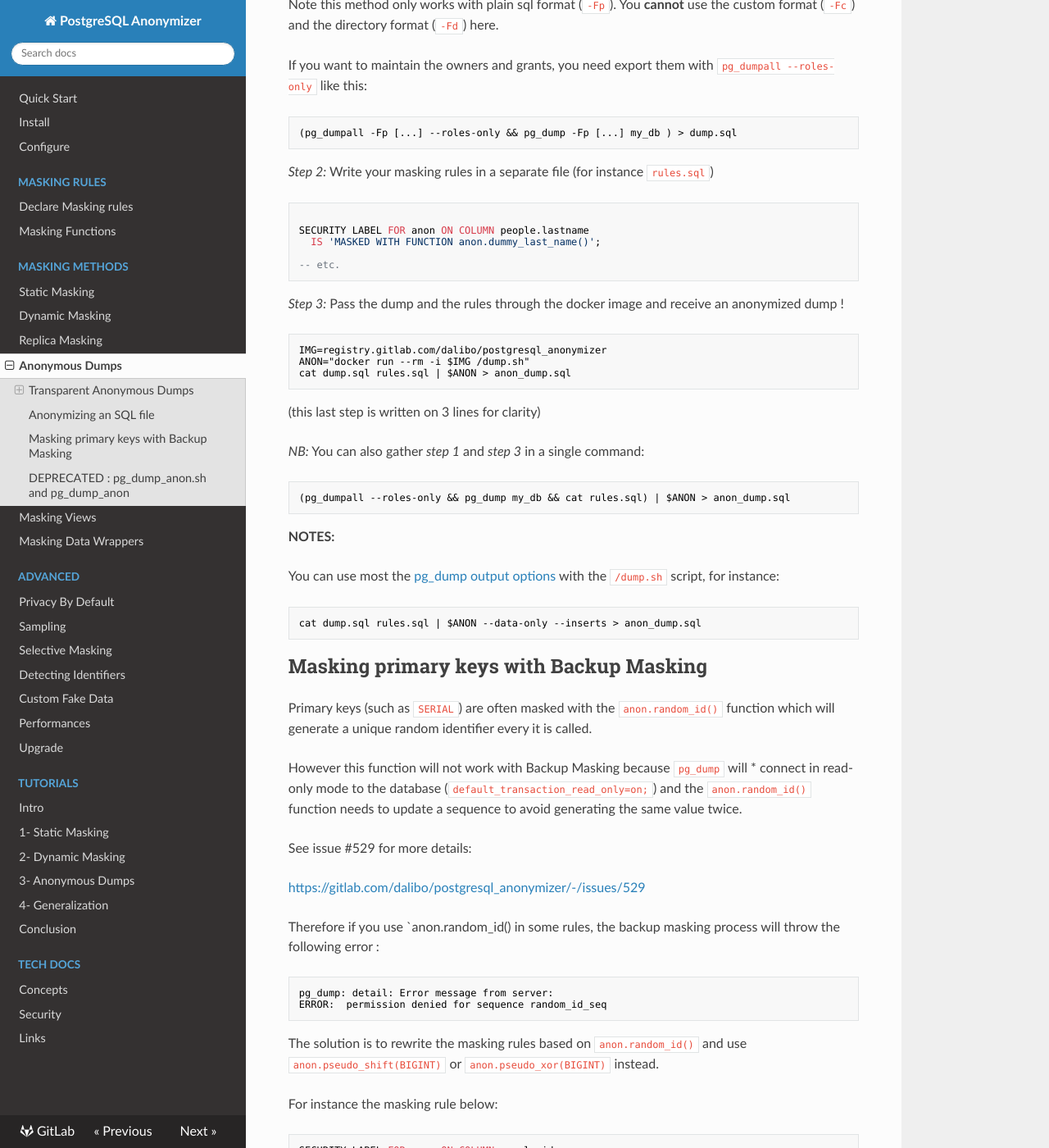
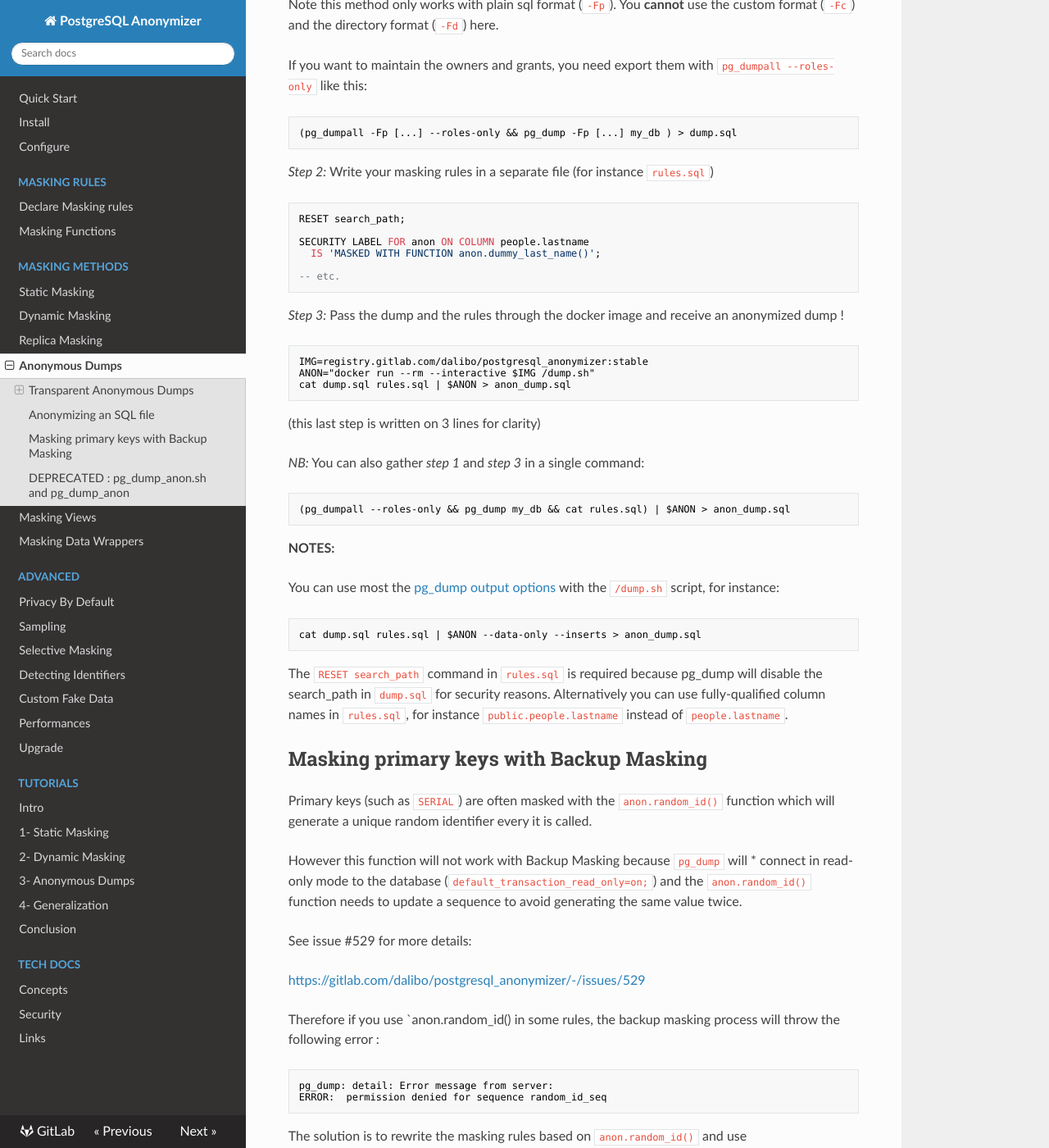
Before and after one commit to neondatabase/postgresql_anonymizer, an MkDocs documentation site: the page built from docs/anonymous_dumps.md, in a window 1280 px wide and 1400 px high, scrolled down 2417 px. Shown: the whole window at 82% size. Built offline with MkDocs 1.6.1, drawn with Linux system fonts in a browser that asks for light colours; nearby versions of some CDN libraries.

Commit message:
FIX #515 - Reset the search_path when anonymizing an SQL file (Hans Hübner)

````diff
--- a/docs/anonymous_dumps.md
+++ b/docs/anonymous_dumps.md
@@ -105,6 +105,7 @@ If you want to maintain the owners and grants, you need export them with
 _Step 2:_  Write your masking rules in a separate file (for instance `rules.sql`)
 
 ```sql
+RESET search_path;
 
 SECURITY LABEL FOR anon ON COLUMN people.lastname
   IS 'MASKED WITH FUNCTION anon.dummy_last_name()';
@@ -116,8 +117,8 @@ _Step 3:_  Pass the dump and the rules through the docker image and receive an
 anonymized dump !
 
 ```console
-IMG=registry.gitlab.com/dalibo/postgresql_anonymizer
-ANON="docker run --rm -i $IMG /dump.sh"
+IMG=registry.gitlab.com/dalibo/postgresql_anonymizer:stable
+ANON="docker run --rm --interactive $IMG /dump.sh"
 cat dump.sql rules.sql | $ANON > anon_dump.sql
 ```
 
@@ -139,6 +140,13 @@ cat dump.sql rules.sql | $ANON --data-only --inserts > anon_dump.sql
 ```
 
 [pg_dump output options]: https://www.postgresql.org/docs/current/app-pgdump.html#PG-DUMP-OPTIONS
+
+
+The `RESET search_path` command in `rules.sql` is required because pg_dump
+will disable the search_path in `dump.sql` for security reasons.
+Alternatively you can use fully-qualified column names in `rules.sql`,
+for instance `public.people.lastname` instead of `people.lastname`.
+
 
 Masking primary keys with Backup Masking
 ------------------------------------------------------------------------------
````
Also changed, not shown: 2 other files.
